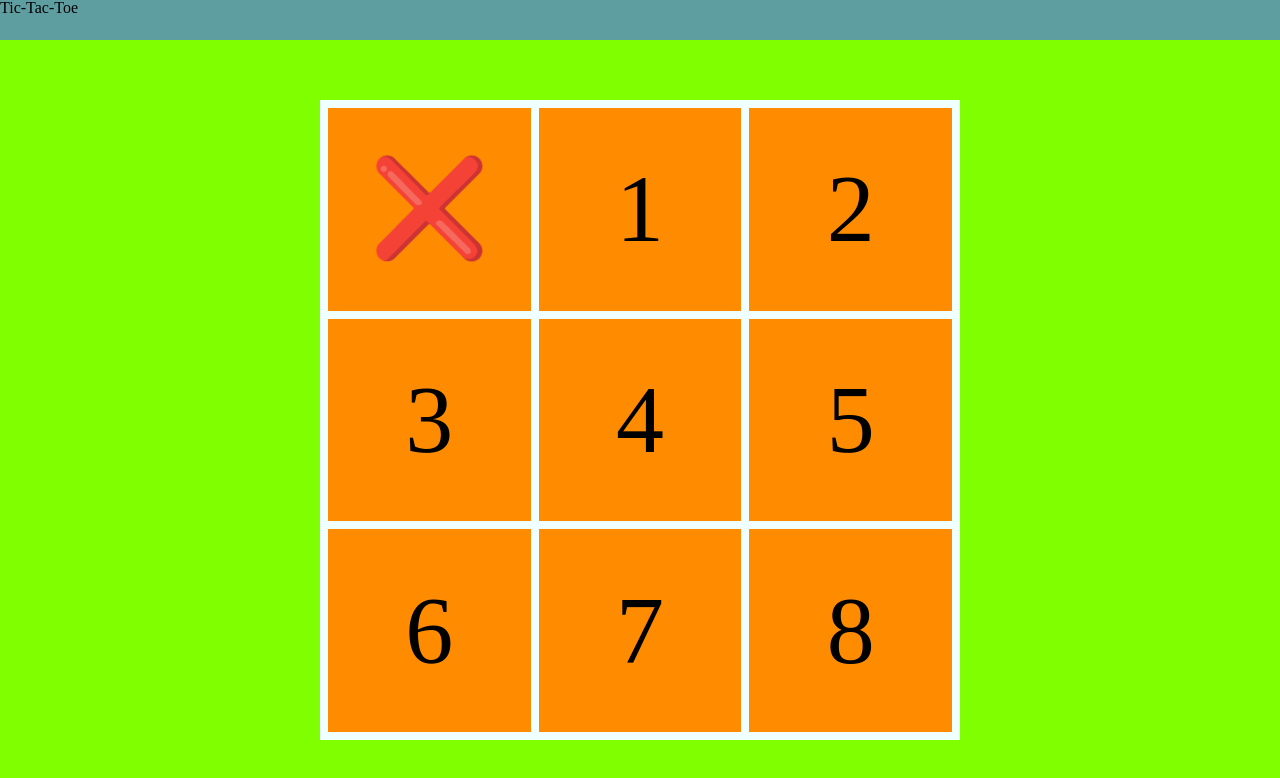
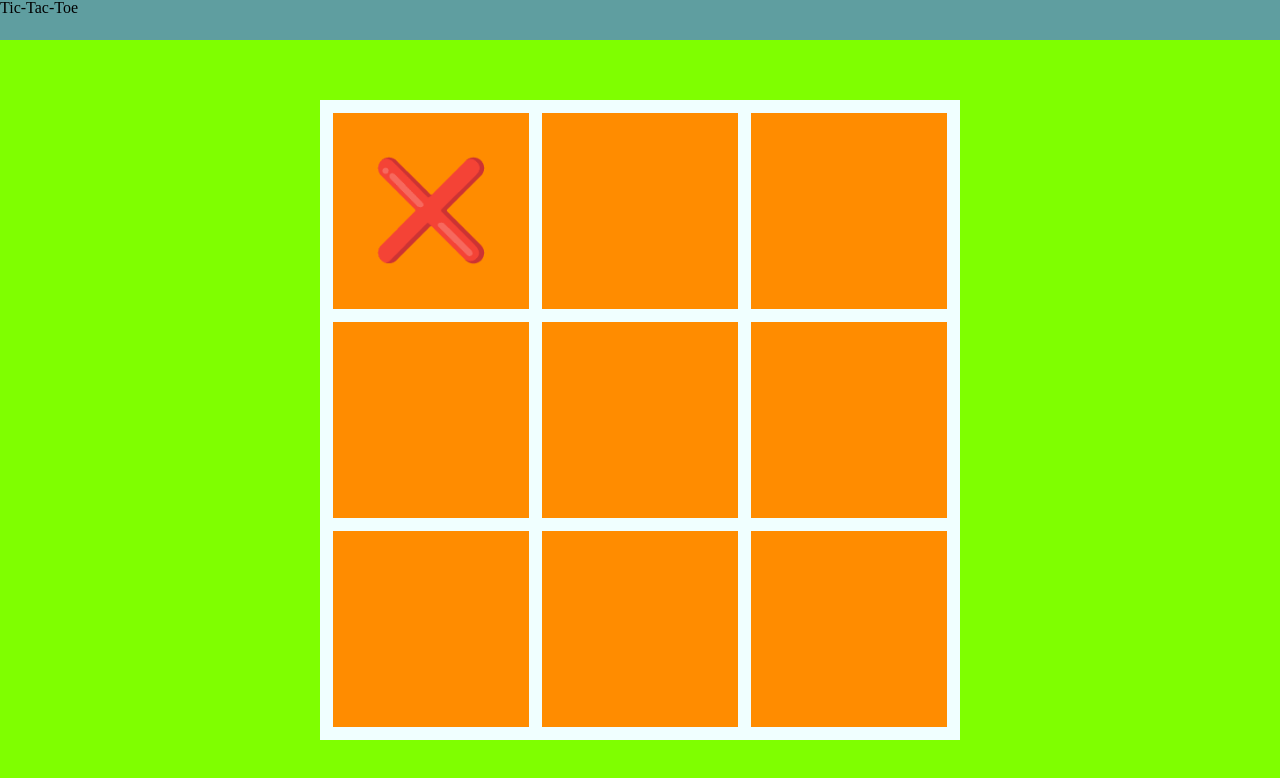
Before and after one commit to am1macdonald/TIC-TAC-TOE, a plain HTML site: page index.html in a window 1280 px wide. Both pictures are taken after a click on the element 429 px from the left and 209 px from the top of the page. Drawn offline with Linux system fonts and the light colour scheme.

Commit message:
altered logic for proper function with empty array

```diff
--- a/scripts/script.js
+++ b/scripts/script.js
@@ -13,7 +13,7 @@ const game = (() => {
     };
 
     const gameboard = (() => {
-        const board = ['0','1','2','3','4','5','6','7','8'];
+        const board = ['','','','','','','','',''];
         const getBoard = () => board;
         const addChoice = (choice, square) => board[square] = choice;
         function render() {
@@ -51,6 +51,8 @@ const game = (() => {
         let turn = 0;
 
         function nextTurn() {
+
+            console.log(gameboard.getBoard());
             let element = event.currentTarget;
             const circleDiv = '<div class="outer-circle flex-center"><div class="inner-circle"></div></div>';
             if (turn === 0){
@@ -69,21 +71,37 @@ const game = (() => {
         };
 
         function checkGameOver(board) {
-            console.log(board);
-            if (
-                //Logic determines if all in row are the same and not empty
-                (board[0].length > 0 &&
-                (board[0] === board[1] && board[1] === board[2]) ||
+            if ( board[0].length > 0 ) {
+
+                if ((board[0] === board[1] && board[1] === board[2]) ||
                 (board[0] === board[3] && board[3] === board[6]) ||
-                (board[0] === board[4] && board[4] === board[8])) ||
+                (board[0] === board[4] && board[4] === board[8])) {
 
-                (board[3].length > 0 && board[3] === board[4] && board[4] === board[5]) ||
+                    alert('you win!');
 
-                (board[6].length > 0 &&
-                (board[6] === board[7] && board[7] === board[8]) ||
-                (board[6] === board[4] && board[4] === board[2])) ||
+                };
 
-                (board[1].length > 0 && board[1] === board[4] && board[4] === board[7]) ||
+            };
+            if ( board[3].length > 0 ){
+
+                if (board[3] === board[4] && board[4] === board[5]) {
+
+                    alert('you win!');
+
+                };
+
+            };
+            if (board[6].length > 0 ) {
+
+                if ((board[6] === board[7] && board[7] === board[8]) ||
+                (board[6] === board[4] && board[4] === board[2])){
+
+                    alert('you win!');
+
+                };
+
+            };
+            if (board[1].length > 0 && board[1] === board[4] && board[4] === board[7] ||
 
                 (board[2].length > 0 && board[2] === board[5] && board[5] === board[8])
             ){
--- a/stylesheets/style.css
+++ b/stylesheets/style.css
@@ -31,9 +31,9 @@ main{
     display: grid;
     grid-template-columns: repeat(3, 1fr);
     grid-template-rows: repeat(3, 1fr);
-    grid-gap: 0.5rem;
+    grid-gap: 2%;
 
-    padding: 0.5rem;
+    padding: 2%;
 }
 .game-cell {
     min-width: 100%;
```
Also changed, not shown: index.html (+0 -9 lines).
